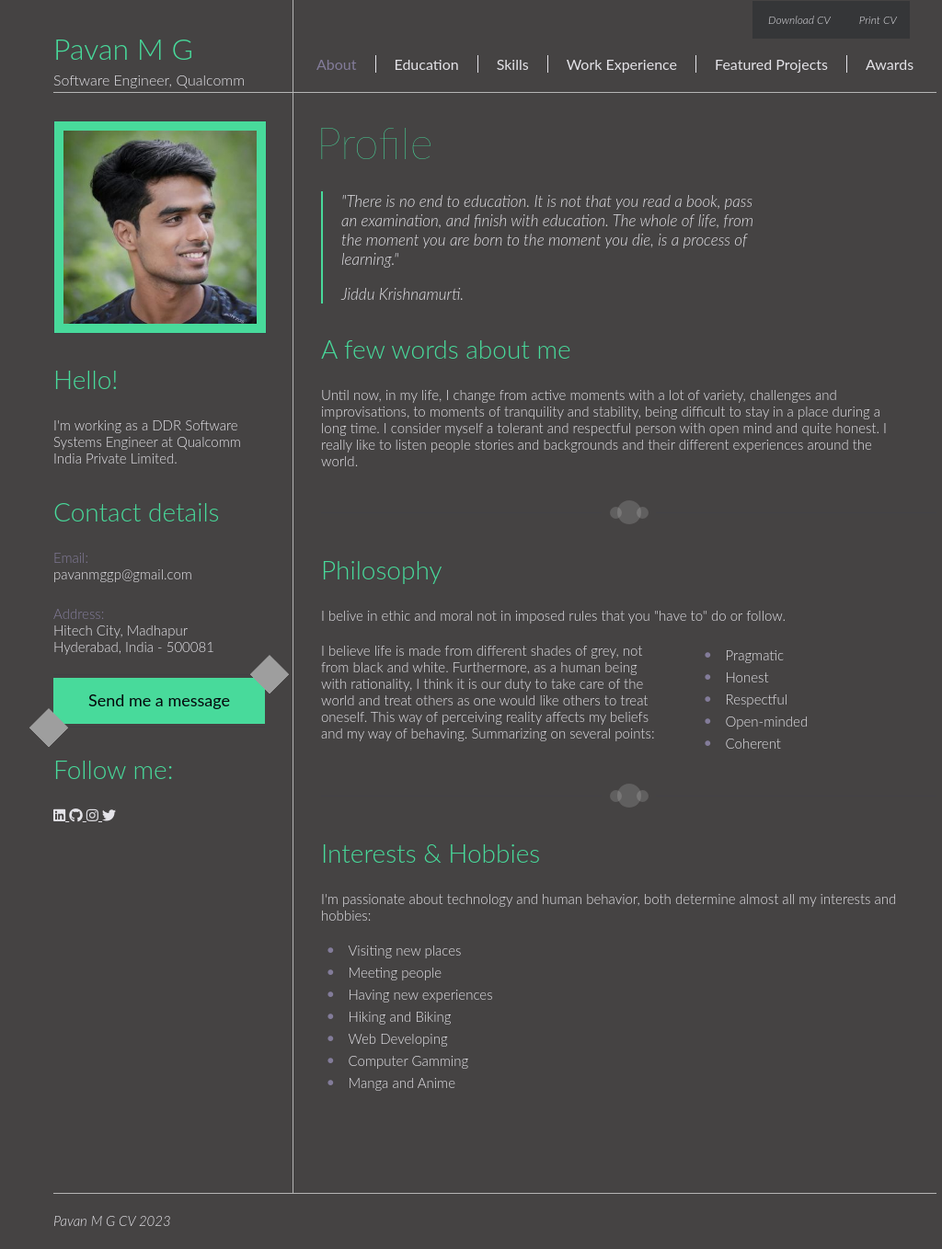
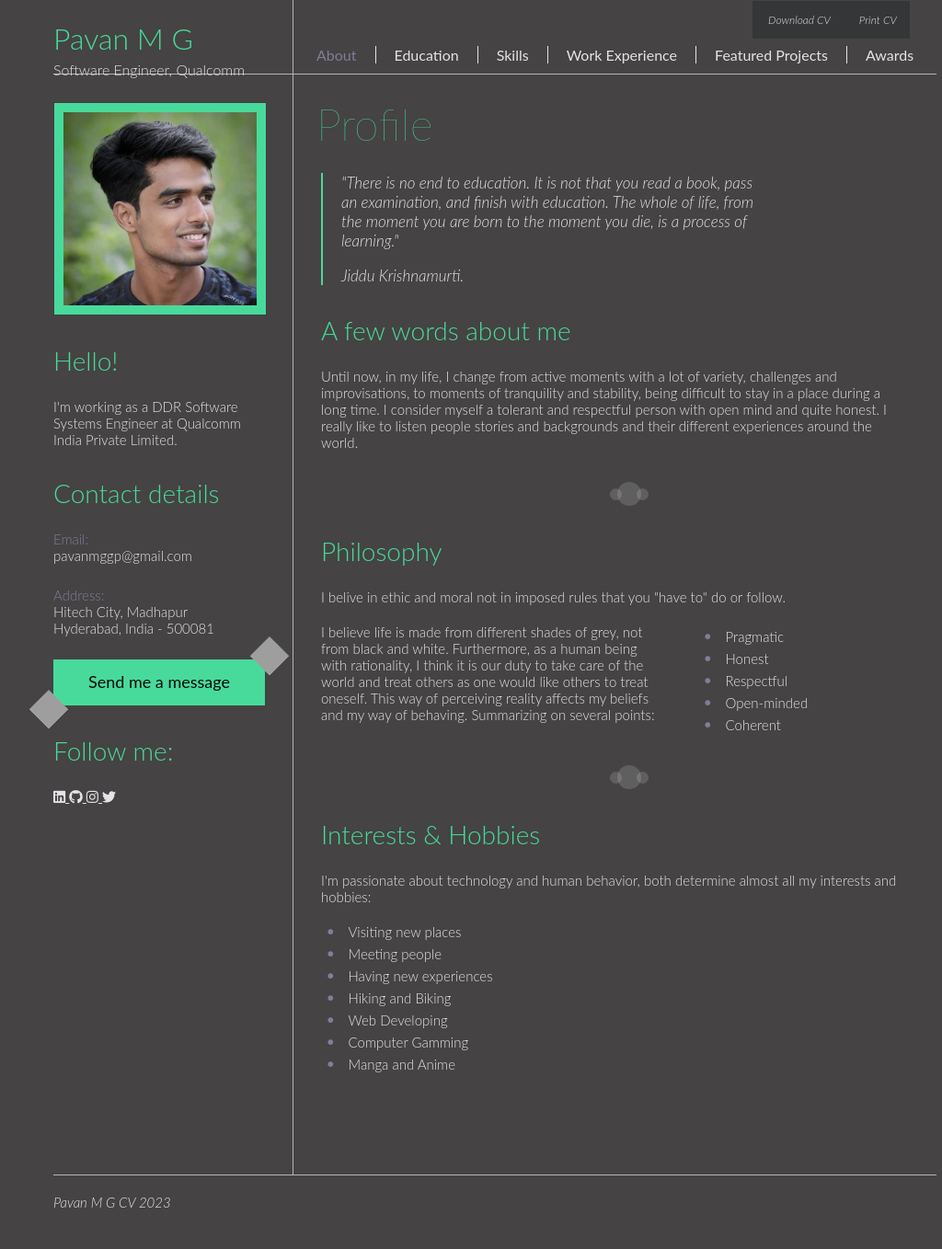
Before and after one commit to pavan-mg/pavan-mg.github.io, a Jekyll site: the page built from index.html, in a window 1280 px wide. Shown: the whole page at 92% size, without its empty margins (102-1126 px from the left). Built offline with Jekyll 4.4.1, drawn with Linux system fonts in a browser that asks for light colours.

Commit message:
Update main.css

```diff
--- a/css/main.css
+++ b/css/main.css
@@ -159,17 +159,17 @@ ul {
 	margin: 0 auto;
 }
 	#header {
-		height: 100px;
+		height: 80px;
 		border-bottom: 1px solid #b5b5b5;
 	}
 		.header_logotype_container {
 			width: 260px;
-			height: 100px;
+			height: 80px;
 			border-right: 1px solid #b5b5b5;
 			float: left;
 		}
 		.header_menu_container {
-			height: 100px;
+			height: 80px;
 			width: 699px;
 			float: left;
 		}
@@ -196,7 +196,7 @@ ul {
 
 .logotype_name{
 	font-size: 32px;
-	margin: 33px 0 0;
+	margin: 22px 0 0;
 }
 .logotype_occupation{
 	margin-top: 5px;
@@ -239,7 +239,7 @@ ul {
 
 .header_menu {
 	width: 699px;
-	margin-top: 20px;
+	margin-top: 10px;
 	margin-left: 5px;
 }
 	.header_menu a{
```
